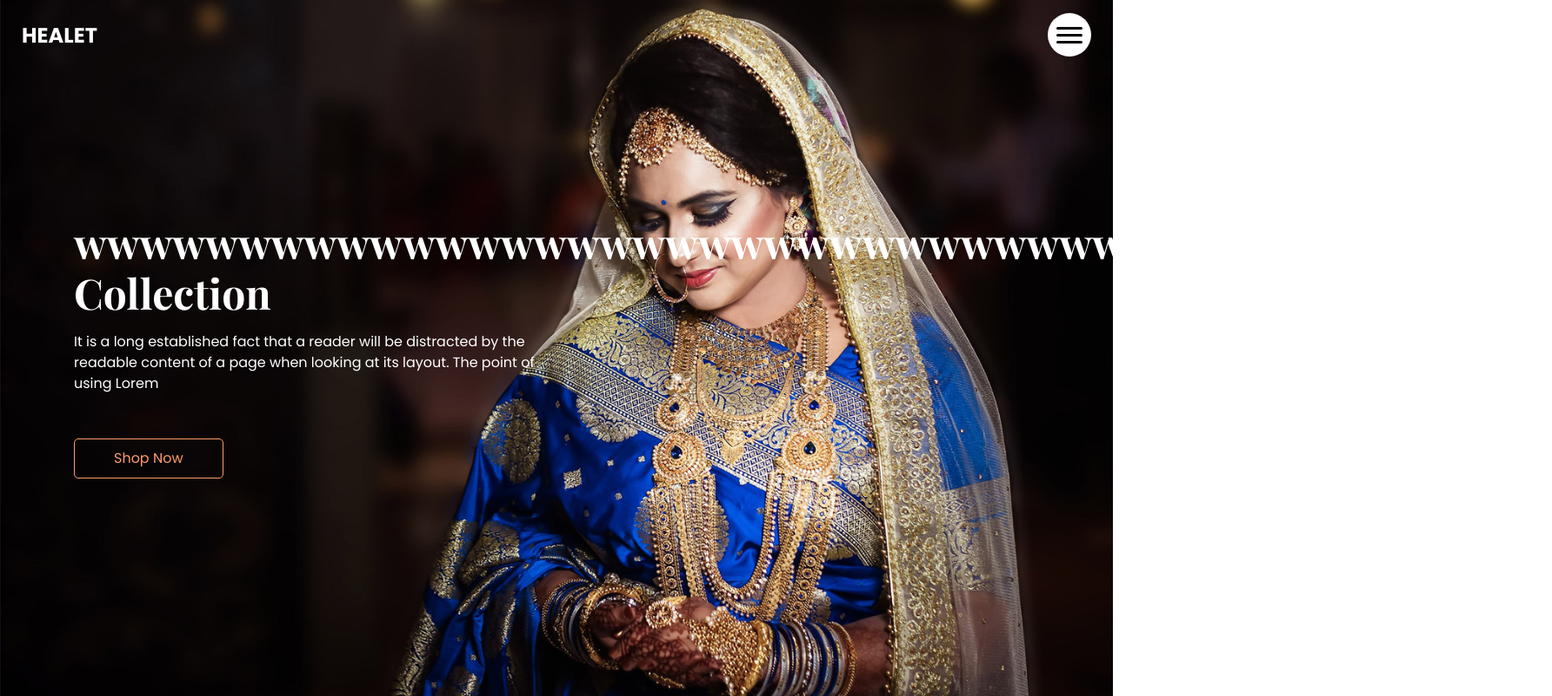
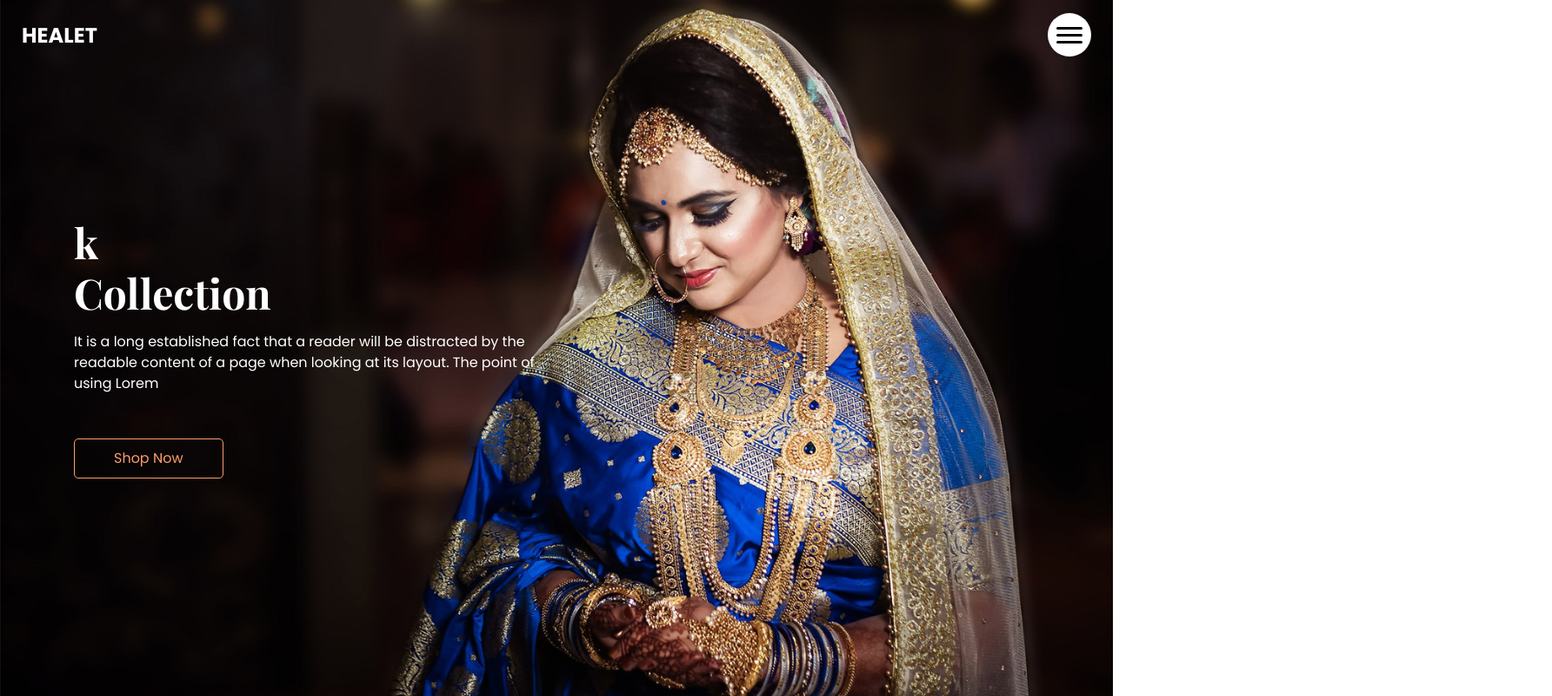
Before and after one commit to jainaryan007/AutoPilotOps, a plain HTML site: page Website/index.html in a window 1280 px wide. Shown: the top 800 px of the page at 87% size, 1785 px wide, since content can reach past the window. Drawn offline with nearby package versions, Linux system fonts and the light colour scheme.

Commit message:
index.html

```diff
--- a/Website/index.html
+++ b/Website/index.html
@@ -71,7 +71,7 @@
       <div class="col-md-9 col-lg-8">
         <div class="detail-box">
           <h1>
-            wwwwwwwwwwwwwwwwwwwwwwwwwwwwwwwwwwwwwwwwwwwww
+            k
             <br> Collection
           </h1>
           <p>
```
